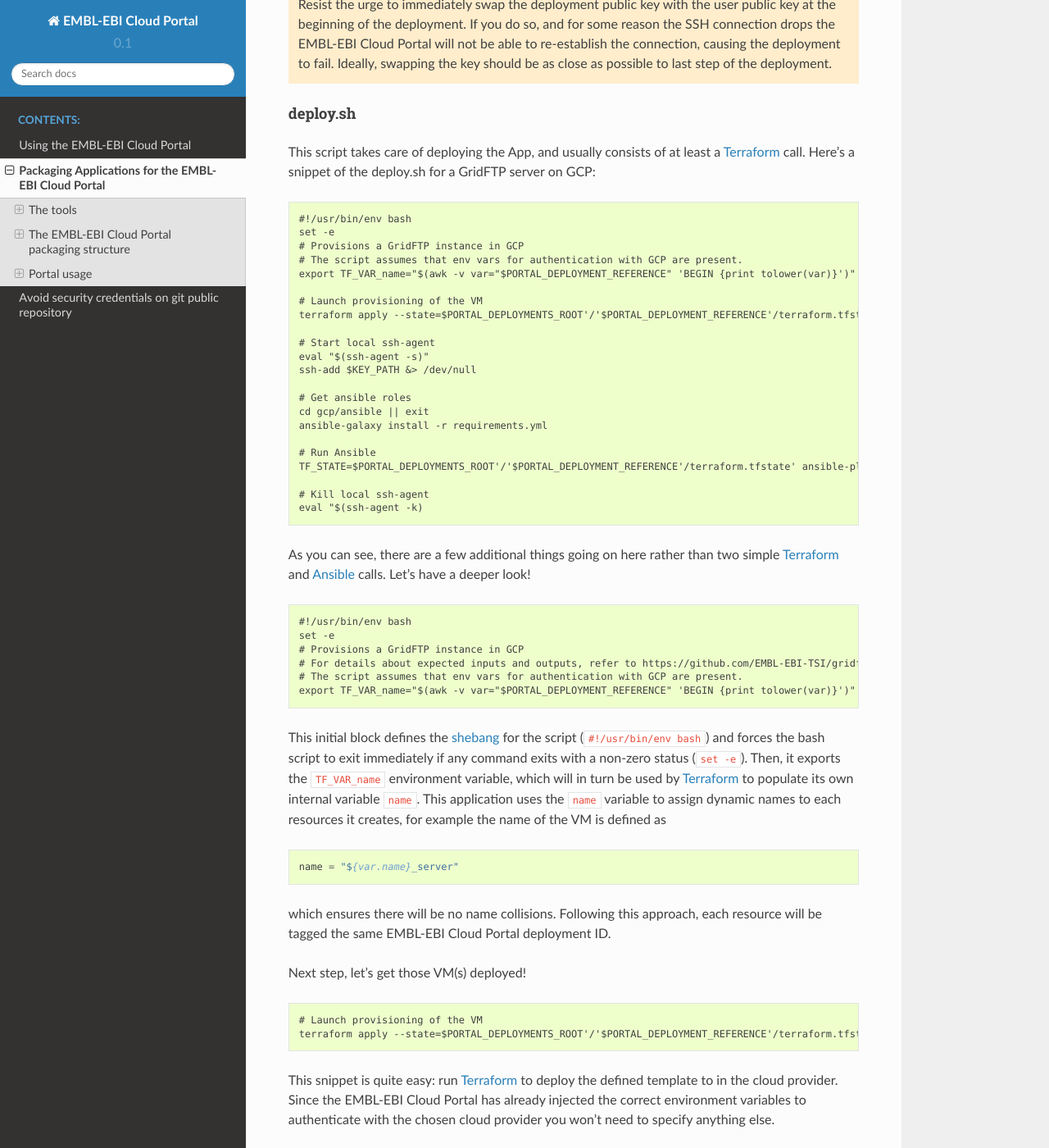
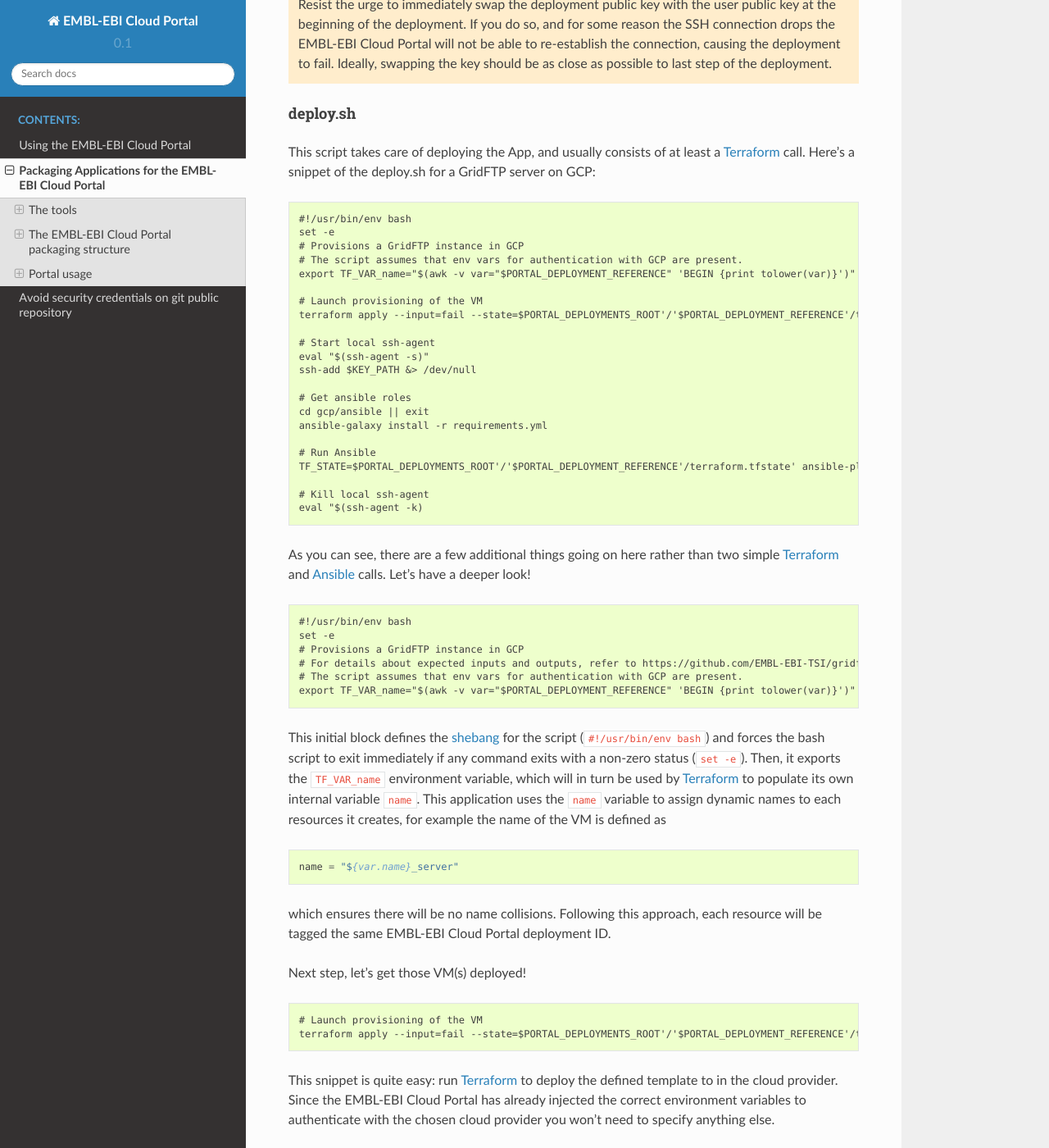
Before and after one commit to isabella232/cloud-portal-documentation, a Sphinx documentation site: the page built from docs/source/applications_packaging.rst, in a window 1280 px wide and 1400 px high, scrolled down 12059 px. Shown: the whole window at 82% size. Built offline with Sphinx 7.4.7 and the Read the Docs theme 2.0.0, drawn with Linux system fonts in a browser that asks for light colours; some of the changed text lies outside the part shown.

Commit message:
Make sure we follow our own best-practices when invoking Terraform

```diff
--- a/docs/source/applications_packaging.rst
+++ b/docs/source/applications_packaging.rst
@@ -693,7 +693,7 @@ the deploy.sh for a GridFTP server on GCP:
     export TF_VAR_name="$(awk -v var="$PORTAL_DEPLOYMENT_REFERENCE" 'BEGIN {print tolower(var)}')"
 
     # Launch provisioning of the VM
-    terraform apply --state=$PORTAL_DEPLOYMENTS_ROOT'/'$PORTAL_DEPLOYMENT_REFERENCE'/terraform.tfstate' $PORTAL_APP_REPO_FOLDER'/gcp/terraform'
+    terraform apply --input=fail --state=$PORTAL_DEPLOYMENTS_ROOT'/'$PORTAL_DEPLOYMENT_REFERENCE'/terraform.tfstate' $PORTAL_APP_REPO_FOLDER'/gcp/terraform'
 
     # Start local ssh-agent
     eval "$(ssh-agent -s)"
@@ -739,7 +739,7 @@ Next step, let's get those VM(s) deployed!
 ::
 
     # Launch provisioning of the VM
-    terraform apply --state=$PORTAL_DEPLOYMENTS_ROOT'/'$PORTAL_DEPLOYMENT_REFERENCE'/terraform.tfstate' $PORTAL_APP_REPO_FOLDER'/gcp/terraform'
+    terraform apply --input=fail --state=$PORTAL_DEPLOYMENTS_ROOT'/'$PORTAL_DEPLOYMENT_REFERENCE'/terraform.tfstate' $PORTAL_APP_REPO_FOLDER'/gcp/terraform'
 
 This snippet is quite easy: run |terraform| to deploy the defined template to
 in the cloud provider. Since the |project_name| has already injected the correct
@@ -811,7 +811,7 @@ server.
     export TF_VAR_name="$(awk -v var="$PORTAL_DEPLOYMENT_REFERENCE" 'BEGIN {print tolower(var)}')"
 
     # Destroy everything
-    terraform destroy --force --state=$PORTAL_DEPLOYMENTS_ROOT'/'$PORTAL_DEPLOYMENT_REFERENCE'/terraform.tfstate' $PORTAL_APP_REPO_FOLDER'/gcp/terraform'
+    terraform destroy --force --input=fail --state=$PORTAL_DEPLOYMENTS_ROOT'/'$PORTAL_DEPLOYMENT_REFERENCE'/terraform.tfstate' $PORTAL_APP_REPO_FOLDER'/gcp/terraform'
 
 Nothing fancy, right?
 
```
